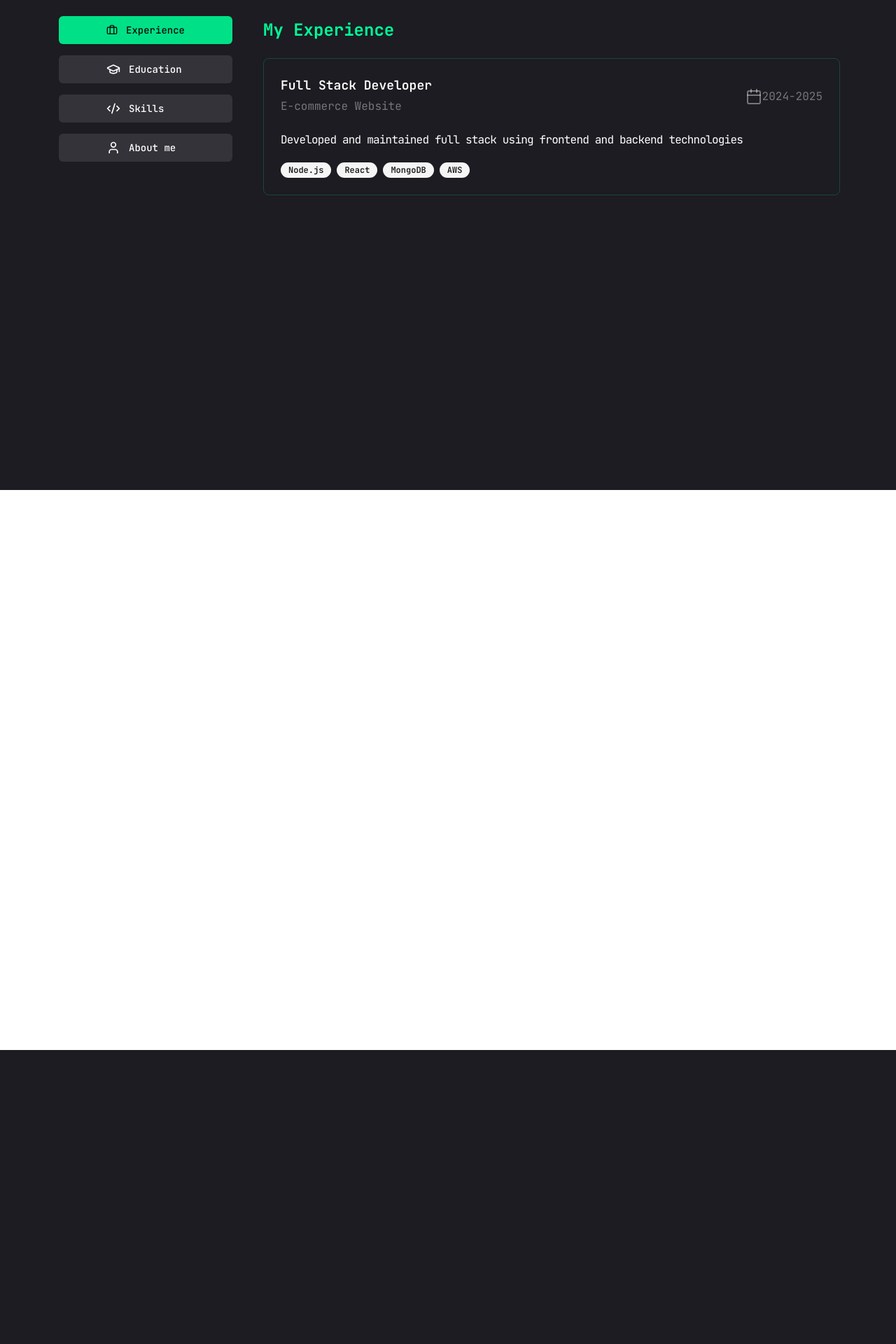
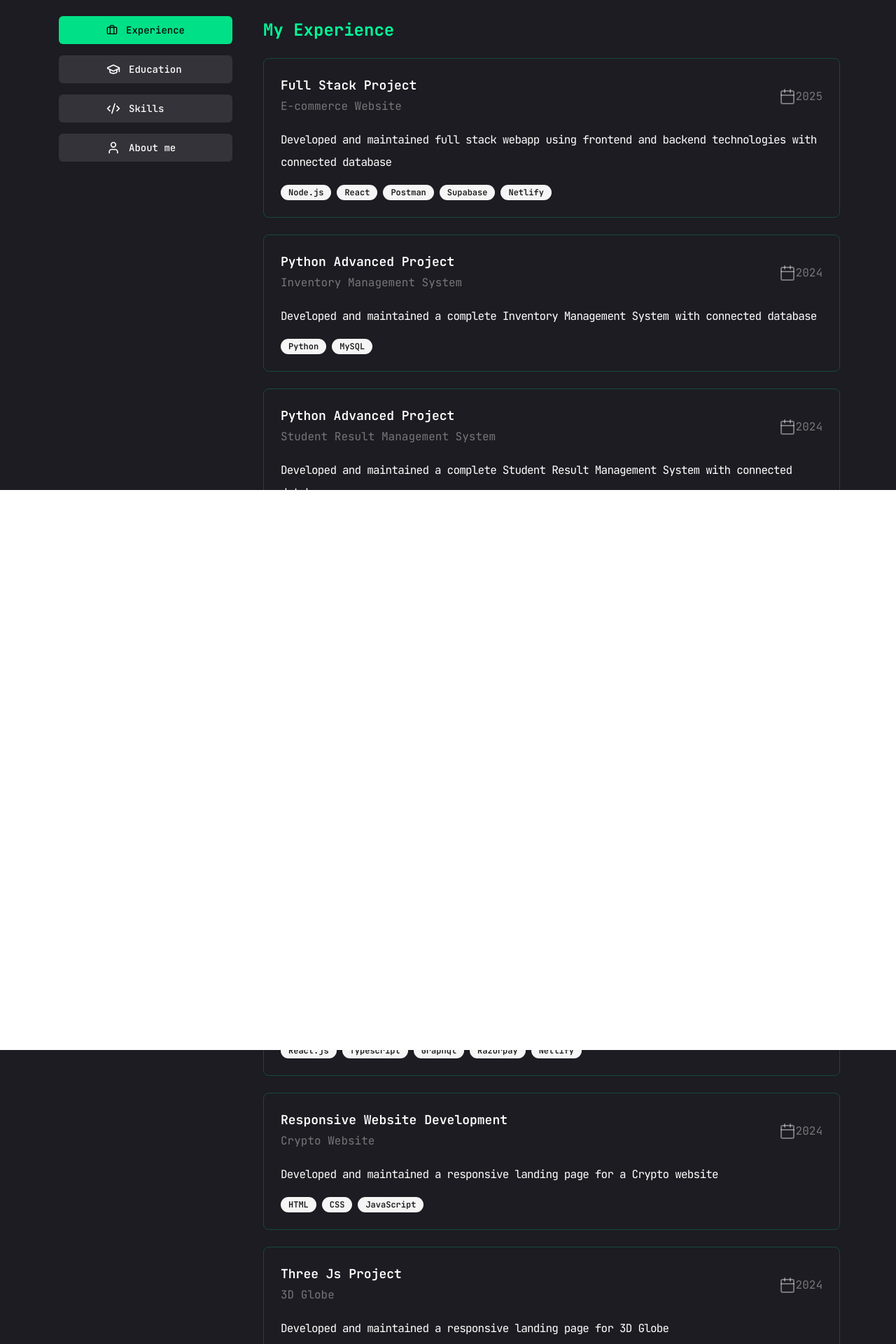
Before and after one commit to nishant0820/Portfolio, a Next.js app: page /resume in a window 1280 px wide. Shown: the part 100-2020 px from the top of the page at 70% size. Before the commit the page ends 800 px from the top, so only its background shows below. Built offline with nearby package versions, Linux system fonts and the light colour scheme.

Commit message:
added experience

```diff
--- a/constants/index.ts
+++ b/constants/index.ts
@@ -118,12 +118,68 @@ export const tabContent = {
     title: "My Experience",
     items: [
       {
-        role: "Full Stack Developer",
+        role: "Full Stack Project",
         project: "E-commerce Website",
-        period: "2024-2025",
+        period: "2025",
         description:
-          "Developed and maintained full stack using frontend and backend technologies",
-        highlights: ["Node.js", "React", "MongoDB", "AWS"],
+          "Developed and maintained full stack webapp using frontend and backend technologies with connected database",
+        highlights: ["Node.js", "React", "Postman", "Supabase", "Netlify"],
+      },
+      {
+        role: "Python Advanced Project",
+        project: "Inventory Management System",
+        period: "2024",
+        description:
+          "Developed and maintained a complete Inventory Management System with connected database",
+        highlights: ["Python", "MySQL"],
+      },
+      {
+        role: "Python Advanced Project",
+        project: "Student Result Management System",
+        period: "2024",
+        description:
+          "Developed and maintained a complete Student Result Management System with connected database",
+        highlights: ["Python", "MySQL"],
+      },
+      {
+        role: "Python Advanced Project",
+        project: "AI Agent Chatbot",
+        period: "2025",
+        description:
+          "Developed and maintained a full stack AI Agent Chatbotn with web search integration and real time data processing",
+        highlights: ["Python", "OpenAI API", "Streamlit", "LangChain", "Langgraph", "Fastapi", "Uvicorn", "Tavily API", "Groq API"],
+      },
+      {
+        role: "Python App Development",
+        project: "E-commerce App",
+        period: "2024",
+        description:
+          "Developed and maintained a full stack E-commerce App with payment integration using Razorpay",
+        highlights: ["Python", "Flutter", "Mongodb", "Razorpay"],
+      },
+      {
+        role: "React Project",
+        project: "React Admin Dashboard with Real Time Data Charts Events",
+        period: "2024",
+        description:
+          "Developed and maintained a React project with real time data charts and events",
+        highlights: ["React.js", "Typescript", "Graphql", "Razorpay", "Netlify"],
+      },
+      {
+        role: "Responsive Website Development",
+        project: "Crypto Website",
+        period: "2024",
+        description:
+          "Developed and maintained a responsive landing page for a Crypto website",
+        highlights: ["HTML", "CSS", "JavaScript"],
+      },
+      {
+        role: "Three Js Project",
+        project: "3D Globe",
+        period: "2024",
+        description:
+          "Developed and maintained a responsive landing page for 3D Globe",
+        highlights: ["HTML", "CSS", "Three.js"],
       },
     ],
   },
```
